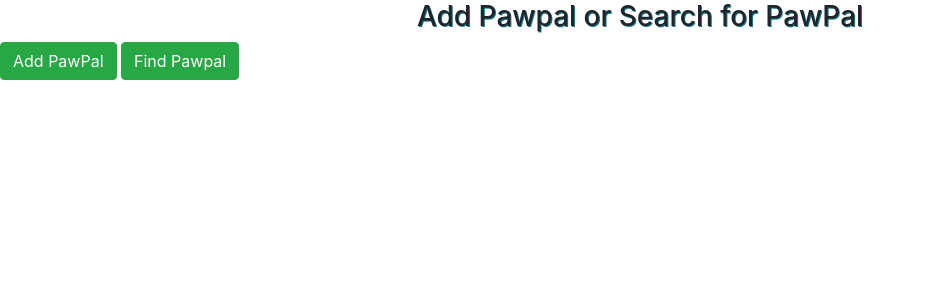
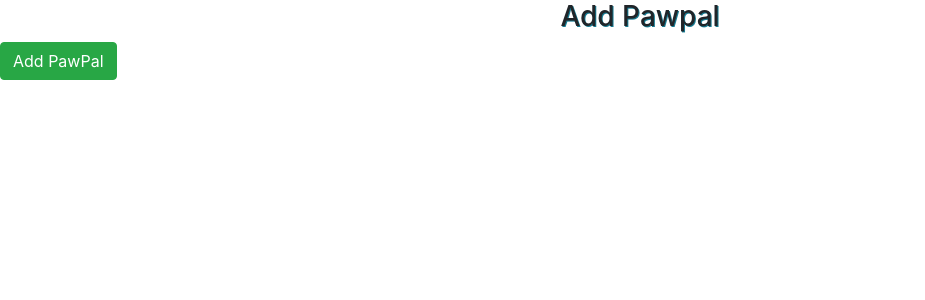
Before and after one commit to kirksudduth/PawPal, a Django app: page / in a window 1280 px wide. Shown: the part 56-356 px from the top of the page, without its empty margins (0-925 px from the left). Run offline with Django 3.2, Linux system fonts and the light colour scheme; a user stored in the database is signed in; data that the repository does not hold is empty; parts of the project's set-up code (start-up, migrations or seed data) failed here and were passed over; some libraries are stand-ins or nearby versions.

Commit message:
working on signal flow a bit to make it less hare brained

```diff
--- a/pawpalproject/pawpalapp/templates/activity_types/detail.html
+++ b/pawpalproject/pawpalapp/templates/activity_types/detail.html
@@ -42,5 +42,6 @@
 
   {% endfor %}
 </div>
+<a button type="button" class="btn btn-outline-success" href="{% url 'pawpalapp:pawpal_details' pawpal.id %}">{{pawpal.name}}</a>
 
 {% endblock %}
--- a/pawpalproject/pawpalapp/templates/pawpals/list.html
+++ b/pawpalproject/pawpalapp/templates/pawpals/list.html
@@ -39,7 +39,7 @@
         href="{% url 'pawpalapp:pawpal_details' pawpal.pawpal.id %}">Do Stuff with {{pawpal.pawpal.name}}</a>
         {% endfor %}
     {% else %}
-    <h3>Add Pawpal or Search for PawPal</h3>
+    <h3>Add Pawpal</h3>
     <div>
     <a
     button
@@ -48,12 +48,12 @@
     href="{% url 'pawpalapp:add_pawpal' %}"
     >Add PawPal</a
   >
-    <a
+    {% comment %} <a
     button
     type="button"
     class="btn btn-success"
     href="{% url 'pawpalapp:find_pawpal' %}"
-    >Find Pawpal</a>
+    >Find Pawpal</a> {% endcomment %}
     {% endif %}
 
   </body>
--- a/pawpalproject/pawpalapp/templates/shared/base.html
+++ b/pawpalproject/pawpalapp/templates/shared/base.html
@@ -55,14 +55,13 @@
                 >Add PawPal</a
               >
             </li>
+            {% comment %}
             <li class="nav-item">
               <a class="nav-link" href="{% url 'pawpalapp:find_pawpal' %}"
                 >Find PawPal</a
               >
             </li>
-            <li class="nav-item">
-              <a class="nav-link" href="#">Message Board</a>
-            </li>
+            {% endcomment %}
             <li class="nav-item">
               <a class="nav-link" href="{% url 'pawpalapp:logout' %}">Logout</a>
             </li>
--- a/pawpalproject/pawpalapp/views/activities/create.py
+++ b/pawpalproject/pawpalapp/views/activities/create.py
@@ -19,7 +19,7 @@ def create_activity(request, activity_type_id):
             pawpal_id = pawpal.id
         )
 
-        return redirect(reverse('pawpalapp:activity_type_details', args=[activity_type_id]))
+        return redirect(reverse('pawpalapp:activity_type_details', args=[activity_type_id, pawpal.id]))
 
     else:
         parent_pawpal = ParentPawPal.objects.filter(parent_id=request.user.id)
--- a/pawpalproject/pawpalapp/views/activity_types/details.py
+++ b/pawpalproject/pawpalapp/views/activity_types/details.py
@@ -9,11 +9,13 @@ def activity_type_details(request, activity_type_id):
 
 
         activity_type = ActivityType.objects.get(id=activity_type_id)
+        pawpal = activity_type.pawpal
 
         template = 'activity_types/detail.html'
 
         context = {
             'activity_type': activity_type,
+            'pawpal' : pawpal
         }
 
         return render(request, template, context)
--- a/pawpalproject/pawpalapp/views/messages/add.py
+++ b/pawpalproject/pawpalapp/views/messages/add.py
@@ -9,7 +9,6 @@ def add_message(request, pawpal_id):
 
         template = "messages/add.html"
 
-
         return render(request, template, {'pawpal' : pawpal_id})
 
     if request.method == "POST":
```
